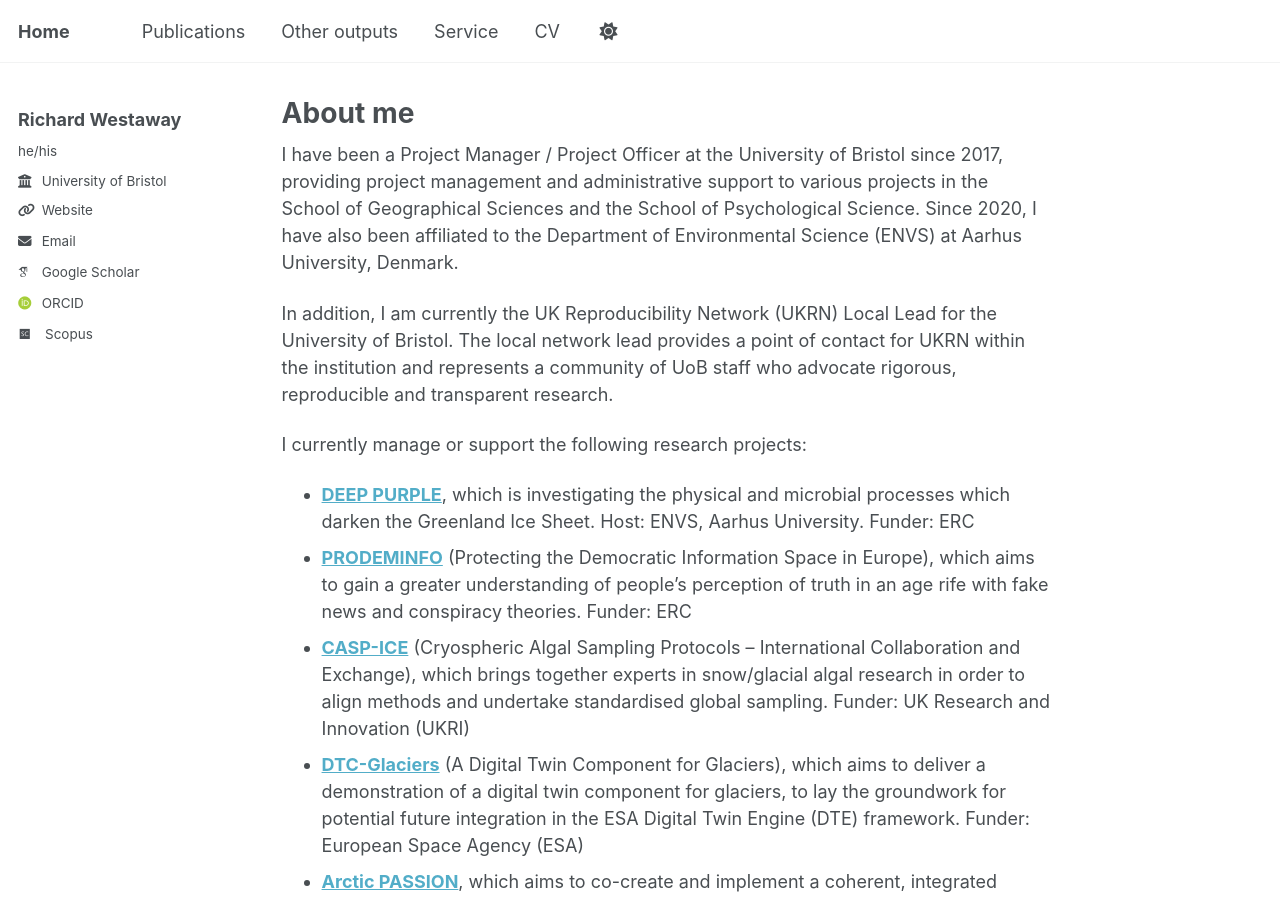
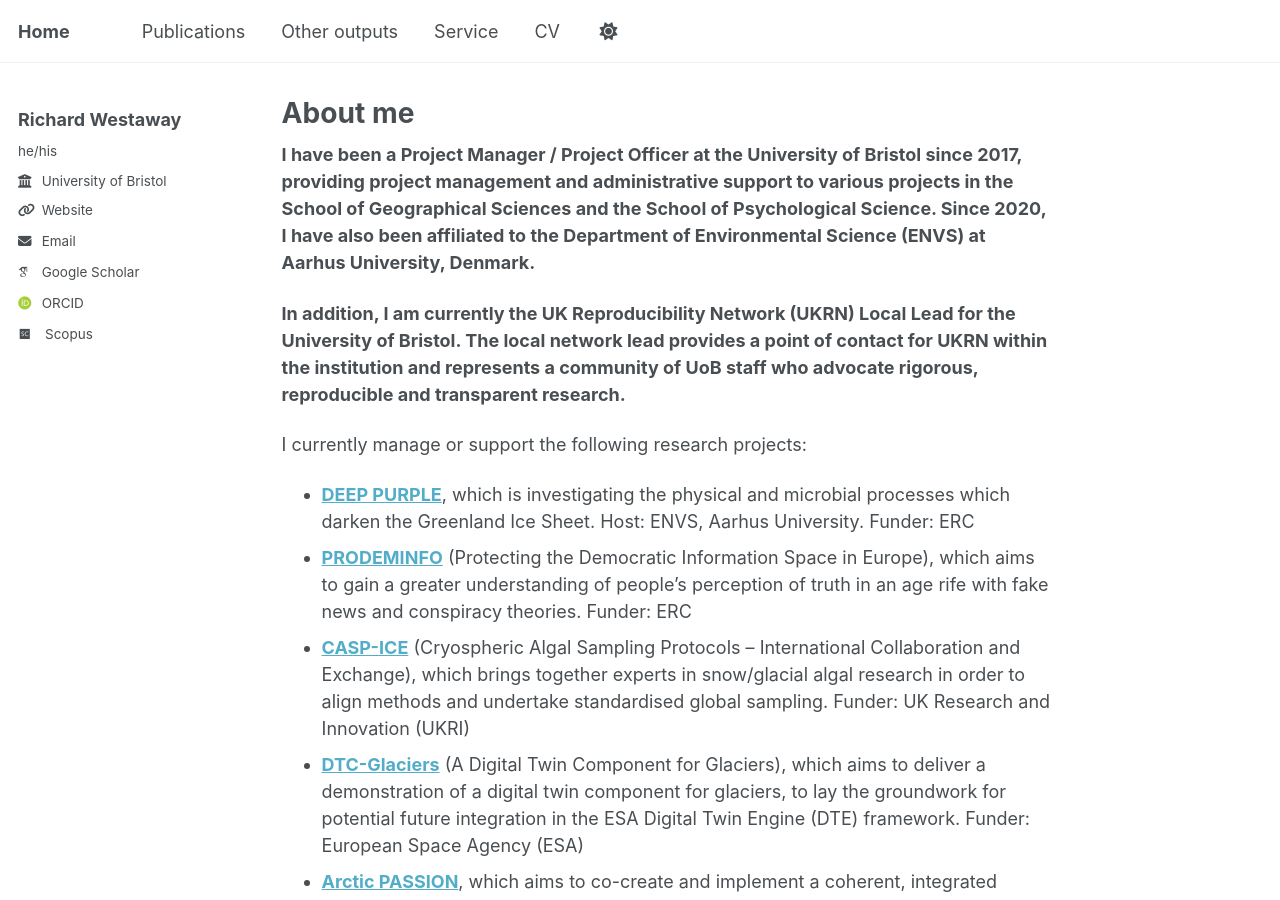
Before and after one commit to richardwestaway/richardwestaway.github.io, a Jekyll site: the page built from _pages/about.md, in a window 1280 px wide and 900 px high. Built offline with Jekyll 4.4.1, drawn with Linux system fonts in a browser that asks for light colours; some web fonts are replaced.

```diff
--- a/_pages/about.md
+++ b/_pages/about.md
@@ -7,9 +7,9 @@ redirect_from:
   - /about.html
 ---
 
-I have been a Project Manager / Project Officer at the University of Bristol since 2017, providing project management and administrative support to various projects in the School of Geographical Sciences and the School of Psychological Science. Since 2020, I have also been affiliated to the Department of Environmental Science (ENVS) at Aarhus University, Denmark.
+**I have been a Project Manager / Project Officer at the University of Bristol since 2017, providing project management and administrative support to various projects in the School of Geographical Sciences and the School of Psychological Science. Since 2020, I have also been affiliated to the Department of Environmental Science (ENVS) at Aarhus University, Denmark.**
 
-In addition, I am currently the UK Reproducibility Network (UKRN) Local Lead for the University of Bristol. The local network lead provides a point of contact for UKRN within the institution and represents a community of UoB staff who advocate rigorous, reproducible and transparent research.
+**In addition, I am currently the UK Reproducibility Network (UKRN) Local Lead for the University of Bristol. The local network lead provides a point of contact for UKRN within the institution and represents a community of UoB staff who advocate rigorous, reproducible and transparent research.**
 
 I currently manage or support the following research projects:
 
```
